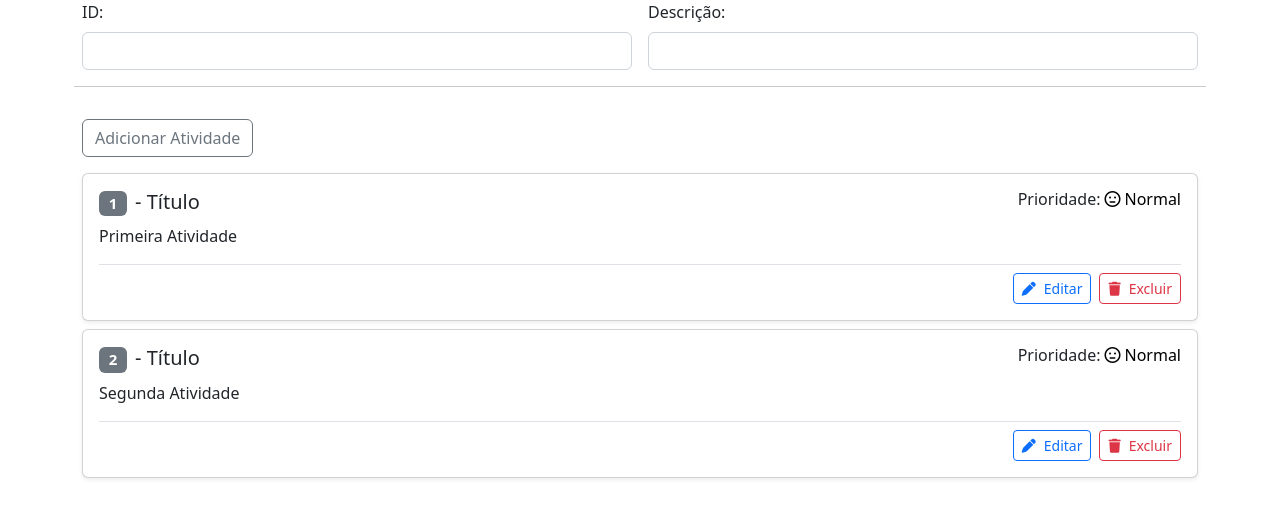
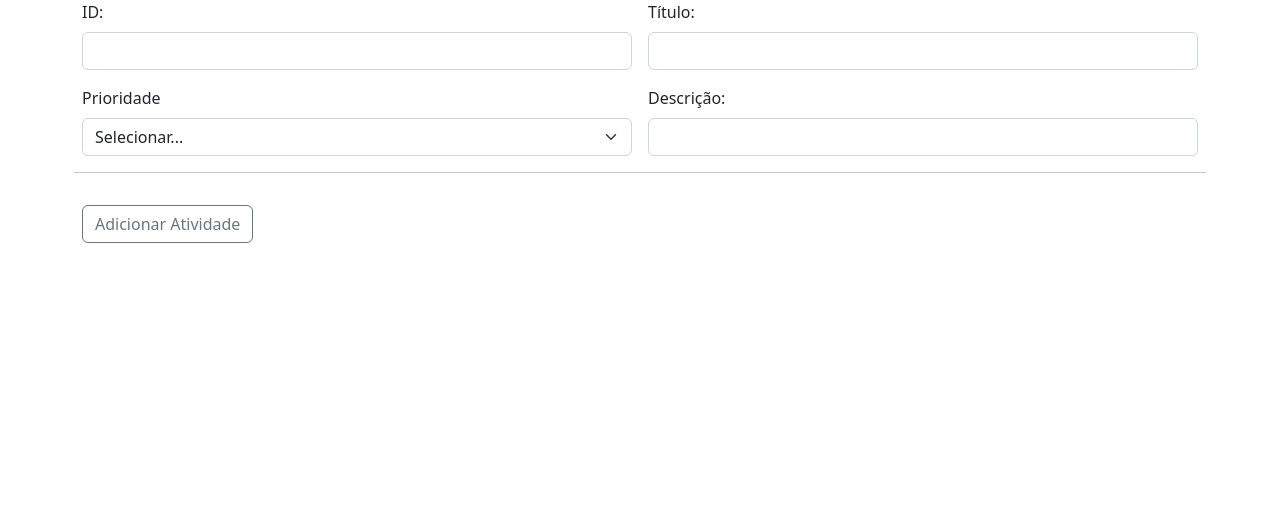
Before and after one commit to LukaasMachado143/react-dotnetcore-efcore, a React (Create React App) app in the folder pro-atividade-app/: page / in a window 1280 px wide. Shown: the top 518 px of the page. Built offline with nearby package versions, Linux system fonts and the light colour scheme.

Commit message:
Seção 1 - REACT - Inserção de Prioridade, com icones correspondentes, e título

```diff
--- a/pro-atividade-app/src/App.js
+++ b/pro-atividade-app/src/App.js
@@ -3,18 +3,7 @@ import { useState } from 'react';
 import './App.css';
 
 
-let initiaState = [
-  {
-    id: 1,
-    descricao: "Primeira Atividade"
-  },
-  {
-  id: 2,
-  descricao: "Segunda Atividade"
-  }
-];
-
-
+let initiaState = [];
 
 function App() {
   const [atividades, setAtividades] = useState(initiaState)
@@ -23,26 +12,64 @@ function App() {
     e.preventDefault();
     const atividade = {
           id: document.getElementById('id').value,
-          descricao: document.getElementById('descricao').value
+          descricao: document.getElementById('descricao').value,
+          prioridade: document.getElementById('inputPrioridade').value,
+          titulo: document.getElementById('titulo').value
       }
     setAtividades([ ...atividades, { ...atividade}]);
   }
 
+  function PrioridadeLabel(aux){
+    switch(aux){
+       case "1": return "Baixa";
+       case "2": return "Média";
+       case "3": return "Alta";
+       default: return "Não Definida"
+    }
+  }
+
+  function PrioridadeIcon(aux){
+    switch(aux){
+       case "1": return "smile";
+       case "2": return "meh";
+       case "3": return "frown";
+       default: return "Não Definida"
+    }
+  }
+
   return (
     <>
-      <form class="row g-3">
-        <div class="col-md-6">
-          <label class="form-label">ID:</label>
-          <input type="text" class="form-control" id="id" />
+      <form className="row g-3">
+        <div className="col-md-6">
+          <label className="form-label">ID:</label>
+          <input type="text" className="form-control" id="id" />
         </div>
-        <div class="col-md-6">
-          <label class="form-label">Descrição:</label>
-          <input type="text" class="form-control" id="descricao" />
+
+        <div className="col-md-6">
+          <label className="form-label">Título:</label>
+          <input type="text" className="form-control" id="titulo" />
         </div>
+
+        <div className="col-md-6">
+          <label className="form-label">Prioridade</label>
+          <select id="inputPrioridade" className="form-select">
+            <option defaultValue="0">Selecionar...</option>
+            <option value="1">Baixa</option>
+            <option value="2">Média</option>
+            <option value="3">Alta</option>
+
+          </select>
+        </div>
+
+        <div className="col-md-6">
+          <label className="form-label">Descrição:</label>
+          <input type="text" className="form-control" id="descricao" />
+        </div>
+
         <hr />
-        <div class="col-12">
+        <div className="col-12">
           <button
-            class="btn btn-outline-secondary"
+            className="btn btn-outline-secondary"
             onClick={AddAtividade}
           >
             Adicionar Atividade
@@ -57,13 +84,13 @@ function App() {
               <div className='d-flex justify-content-between'>
                 <h5 className='card-title'>
                   <span className="badge bg-secondary me-2">{ativ.id}</span>
-                   - Título
+                   - {ativ.titulo}
                 </h5>
                 <h6>
                   Prioridade:
                   <span className='ms-1 text-black'>
-                    <i class="me-1 fa-regular fa-face-meh"></i>
-                    Normal
+                    <i className={"me-1 fa-regular fa-face-"+PrioridadeIcon(ativ.prioridade)}></i>
+                    {PrioridadeLabel(ativ.prioridade)}
                   </span>
                 </h6>
 
```
